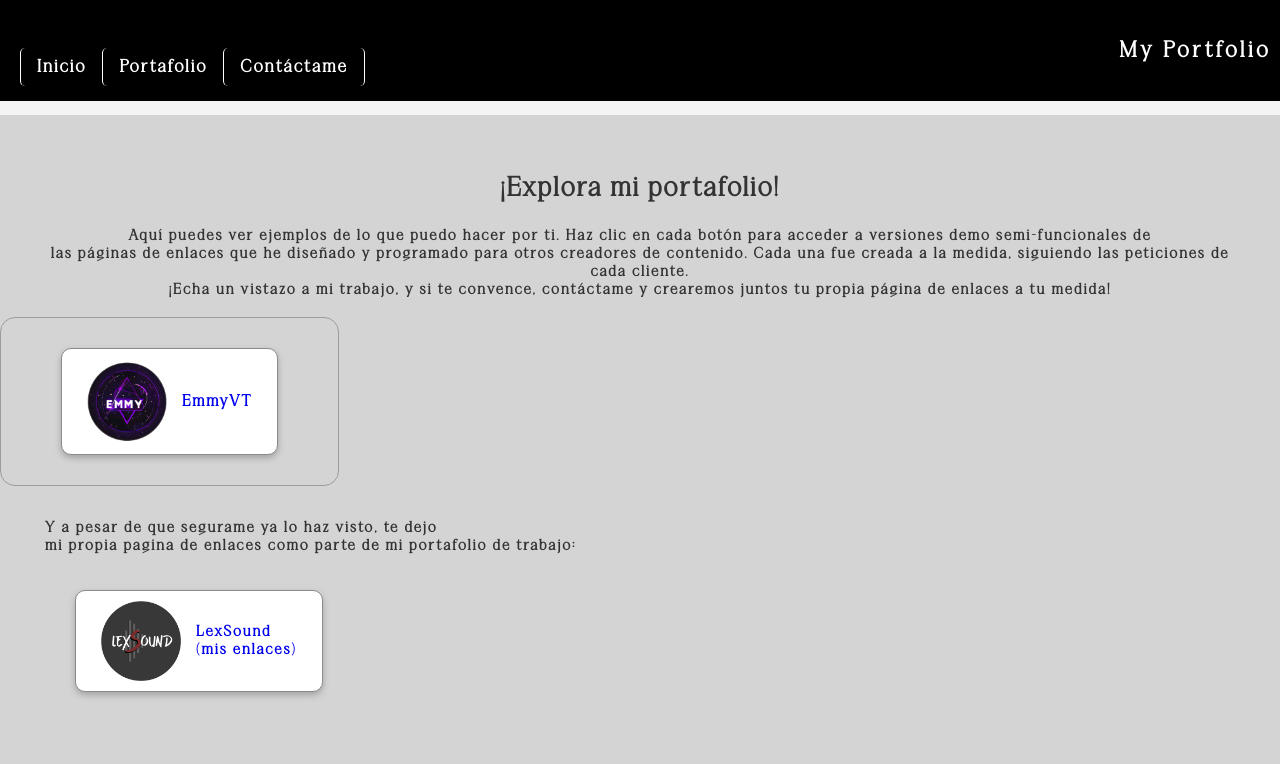
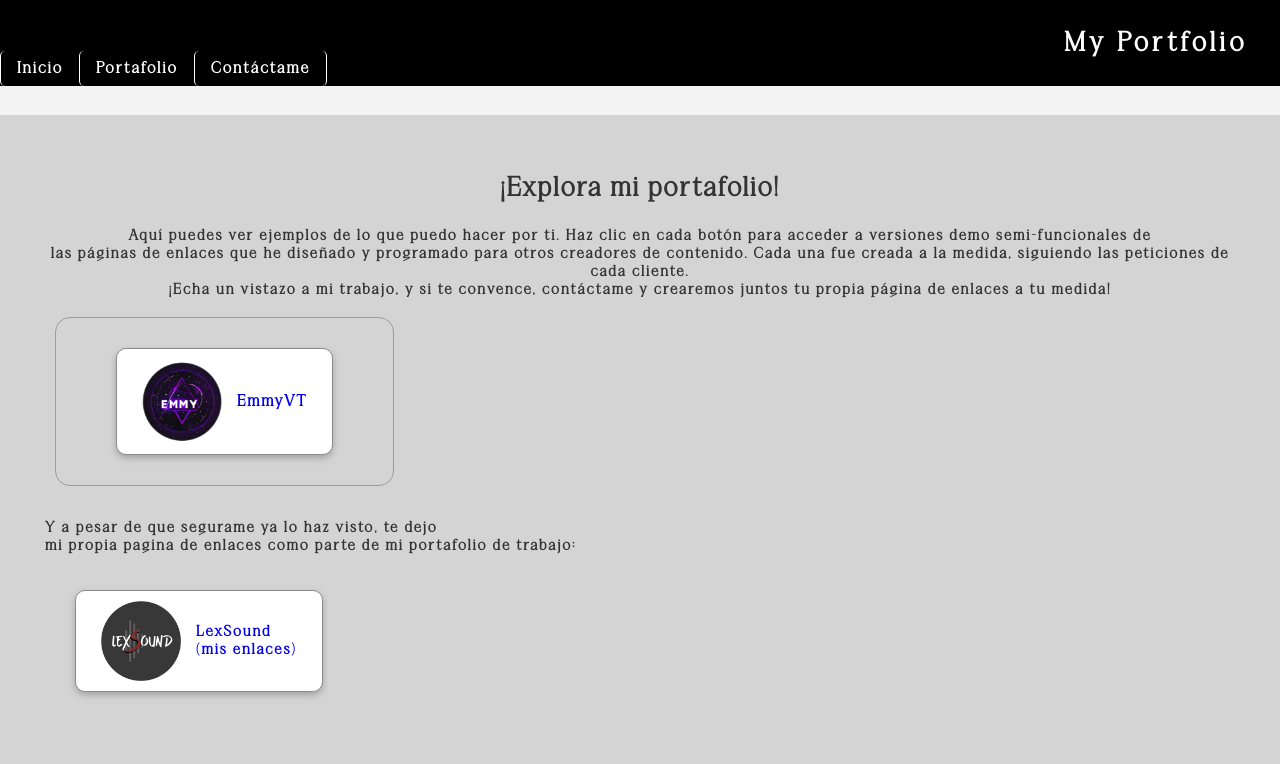
Before and after one commit to AlexWebDev14/WebDevPortfolio, a plain HTML site: page pages/portafolio.html in a window 1280 px wide. Shown: the top 764 px of the page. Drawn offline with Linux system fonts and the light colour scheme.

Commit message:
fix HTML & CSS files

```diff
--- a/S1.css
+++ b/S1.css
@@ -20,37 +20,40 @@
     }
     /* Barra de navegación */
     nav {
-        background: #000;
-        padding: 15px 20px; /* Reducido para evitar exceso de espacio */
+        flex-shrink: 1;
+        flex-grow: 1;
+    background: #000; /* Fondo negro */
     display: flex;
     justify-content: space-between;
     align-items: flex-end;
-        position: fixed;
+    position: fixed; /* Fija la barra en la parte superior */
    top: 0;
    left: 0;
-        width: 100%; /* Asegura que ocupe todo el ancho */
-        z-index: 1000;
-        flex-wrap: wrap;
+    width: 100%; /* Ocupa todo el ancho de la pantalla */
+    z-index: 3; /* Se mantiene por encima de otros elementos */
+    white-space: none;
 }
 
 .nav-left {
     display: flex;
-        gap: 0px;
-        flex: 1; /* Ocupa el espacio restante */
+    flex-shrink: 1;
+    gap: 0px; /* Espacio entre enlaces */
 }
 
+
 .nav-left a {
+    flex-shrink: 1;
     color: #fff;
     text-decoration: none;
     font-weight: bold;
-        font-size: 1.1rem;
-        padding: 8px 16px;
-        border-left: 1px solid #fff;
-        border-radius: 5px;
-        display: block; /* Se mantiene correctamente en la estructura */
+    font-size: 1em;
+    padding: 8px 16px; /* Espaciado interno sin afectar la posición */
+    border-left: 1px solid #fff; /* Borde blanco de 2px */
+    border-radius: 5px; /* Bordes redondeados opcionales */
+    display: flex; /* Asegura que el padding no afecte el layout */
+    margin-bottom: 0px;
 }
-
-    .nav-left a:last-child {
+.nav-left  a:last-child{
     border-right: 1px solid #ffffff;
 }
 
@@ -59,13 +62,15 @@
 }
 
 .nav-right {
-        flex: 1;
+   flex-shrink: 1;
+   margin: none;
+    color: #fff;
+    font-size: 1.45rem; /* Tamaño de letra más grande */
+    font-weight: bold;
     display: flex;
-        justify-content: flex-end; /* Asegura que el texto esté alineado a la derecha */
-        color: #fff;
-        font-size: 1.2rem;
-        font-weight: bold;
-        padding-right: 1.5em;
+    text-align: right;
+    padding-right: 1.4em;
+    padding-bottom:px ;
     letter-spacing: 0.18em;
 }
 
@@ -189,7 +194,7 @@ min-width: 20px;
     font-size: 15px;
 }
 .portafo{
-    width: auto;
+    width: 100%;
     background-color: #d4d4d4;
     padding-top: 35px;
     padding-bottom: 55px;
@@ -205,7 +210,7 @@ min-width: 20px;
     margin-top: 18px;
     margin-bottom: 18px;
     border-radius: 15px;
-    margin-left: auto;
+    margin-left: 55px;
 }
 .evidencia2{
     padding: 10px 30px;
```
Also changed, not shown: pages/contactame.html (+2 -2 lines), pages/portafolio.html (+1 -1 lines). Lines whose indentation alone changed are shown as unchanged.
